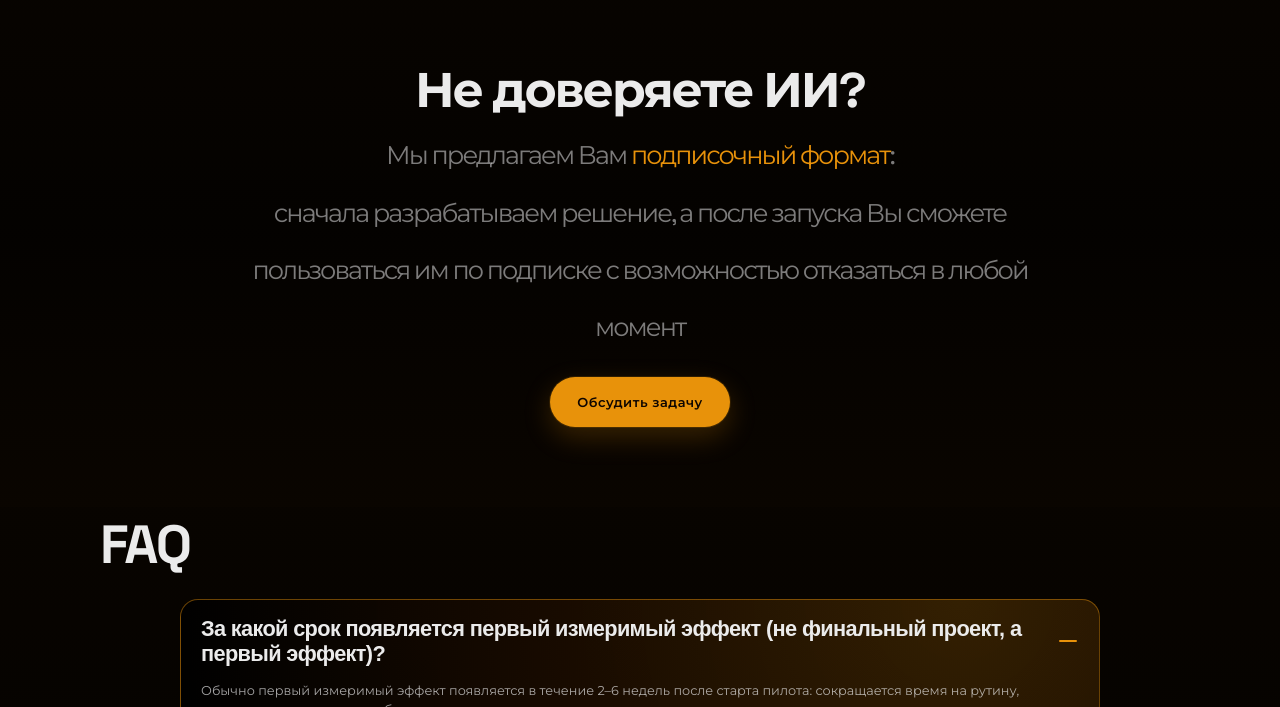
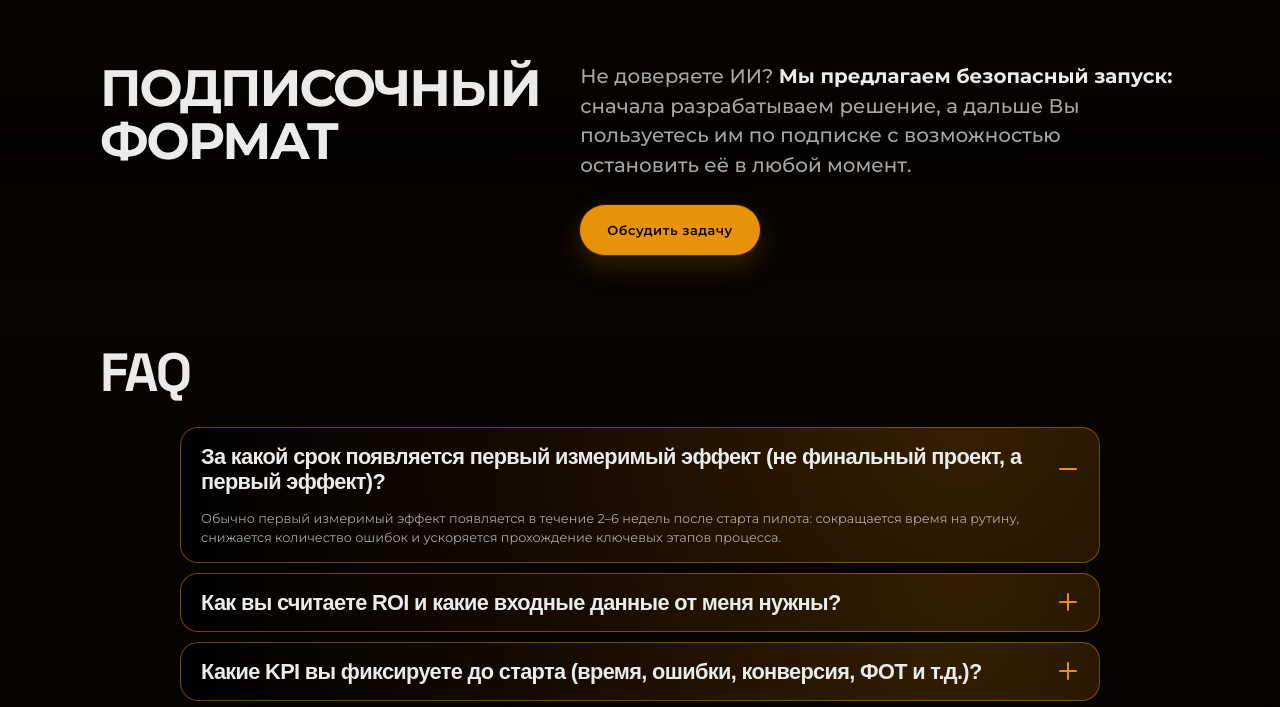
Before and after one commit to andlit0vv/AIvion_main, a website: page index.html in a window 1280 px wide. Shown: the part 7781-8488 px from the top of the page. Drawn offline with Linux system fonts and the light colour scheme.

Commit message:
Redesign quote section into two-column subscription layout

```diff
--- a/index.html
+++ b/index.html
@@ -607,29 +607,34 @@
     /* ═══ QUOTE BREAK ═══════════════════════════════════════ */
     .quote-break {
       padding:100px 0 80px; position:relative;
-      text-align:center;
       background:linear-gradient(180deg,rgba(8,4,0,0.98) 0%,rgba(4,2,0,0.95) 50%,rgba(10,5,0,0.98) 100%);
     }
     .quote-break__inner {
-      display:flex; flex-direction:column; align-items:center; gap:28px;
-    }
+      display:grid;
+      grid-template-columns:minmax(260px,1fr) minmax(360px,1.35fr);
+      align-items:start;
+      gap:36px;
+    }
+    .quote-break__title {
+      margin:0;
+      font-family:"Space Grotesk","Montserrat",sans-serif;
+      font-size:clamp(32px,4vw,68px);
+      font-weight:700;
+      letter-spacing:-0.04em;
+      line-height:1.04;
+      text-transform:uppercase;
+      color:var(--text);
+    }
+    .quote-break__content { display:flex; flex-direction:column; align-items:flex-start; gap:24px; }
     .quote-break__text {
-      font-family:"Space Grotesk","Montserrat",sans-serif;
-      font-size:clamp(24px,3.8vw,54px);
-      font-weight:700; letter-spacing:-0.04em; line-height:1.18;
-      color:var(--text); max-width:860px;
-    }
-    .quote-break__text em {
-      font-style:normal;
-      font-size:clamp(16px,2vw,28px);
-      font-weight:400;
-      color:var(--muted_gray);
-    }
-    .quote-break__accent { color:var(--accent); }
-    .quote-break__desc {
-      color:var(--muted-strong); font-size:clamp(16px,1.55vw,34px); line-height:1.5;
-      max-width:460px;
-    }
+      margin:0;
+      font-size:clamp(16px,1.55vw,27px);
+      font-weight:500;
+      line-height:1.5;
+      color:var(--muted-strong);
+      max-width:640px;
+    }
+    .quote-break__accent { color:var(--text); font-weight:700; }
 
     .economics-section {
       padding:88px 0 96px;
@@ -858,6 +863,7 @@
       .process-step { grid-template-columns:44px 1fr; }
       .process-number { display:none; }
       .process-list::before { left:21px; }
+      .quote-break__inner { grid-template-columns:1fr; gap:22px; }
     }
     @media (max-width:620px) {
       body { font-size:14px; }
@@ -876,6 +882,10 @@
       .process-step { gap:14px; padding:20px 0; }
       .process-copy h3 { font-size:16px; }
       .process-copy p { font-size:14px; }
+      .quote-break { padding:72px 0 64px; }
+      .quote-break__title { font-size:clamp(28px,9vw,42px); }
+      .quote-break__content { gap:18px; }
+      .quote-break__text { font-size:15px; line-height:1.55; }
       .faq-item { padding:16px; }
       .contact-modal { padding:14px; }
       .contact-main { padding:22px 16px; }
@@ -1186,11 +1196,11 @@ style="background:linear-gradient(180deg,rgba(28,13,0,0.7) 0%,rgba(10,5,0,0.85)
 <!-- ═══ QUOTE BREAK ════════════════════════════════════════════ -->
 <section class="quote-break">
   <div class="section-inner quote-break__inner">
-    <p class="quote-break__text reveal">
-      Не доверяете ИИ?<br>
-      <em>Мы также предлагаем Вам <span class="quote-break__accent">подписочный формат</span> —<br> если не устроит, прекретите подписку</em>
-    </p>
-    <a class="btn btn-accent reveal" href="#contact" data-open-form>Обсудить задачу</a>
+    <h2 class="quote-break__title reveal">Подписочный формат</h2>
+    <div class="quote-break__content reveal">
+      <p class="quote-break__text">Не доверяете ИИ? <span class="quote-break__accent">Мы предлагаем безопасный запуск:</span> сначала разрабатываем решение, а дальше Вы пользуетесь им по подписке с возможностью остановить её в любой момент.</p>
+      <a class="btn btn-accent" href="#contact" data-open-form>Обсудить задачу</a>
+    </div>
   </div>
 </section>
 
--- a/site-content.js
+++ b/site-content.js
@@ -91,7 +91,7 @@ window.siteContent = {
     ]
   },
   quote: {
-    textHtml: "Не доверяете ИИ?<br><em>Мы предлагаем Вам <span class=\"quote-break__accent\">подписочный формат</span>: <br> сначала разрабатываем решение, а после запуска Вы сможете пользоваться им по подписке с возможностью отказаться в любой момент</em>",
+    textHtml: "Не доверяете ИИ? <span class=\"quote-break__accent\">Мы предлагаем безопасный запуск:</span> сначала разрабатываем решение, а дальше Вы пользуетесь им по подписке с возможностью остановить её в любой момент.",
     action: "Обсудить задачу"
   },
   footer: {
```
